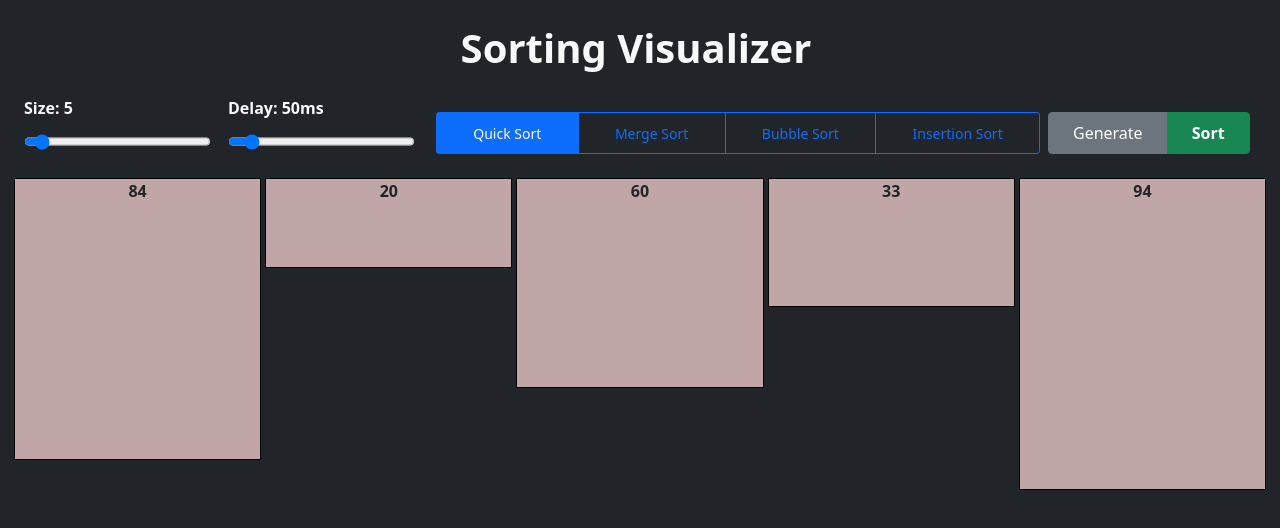
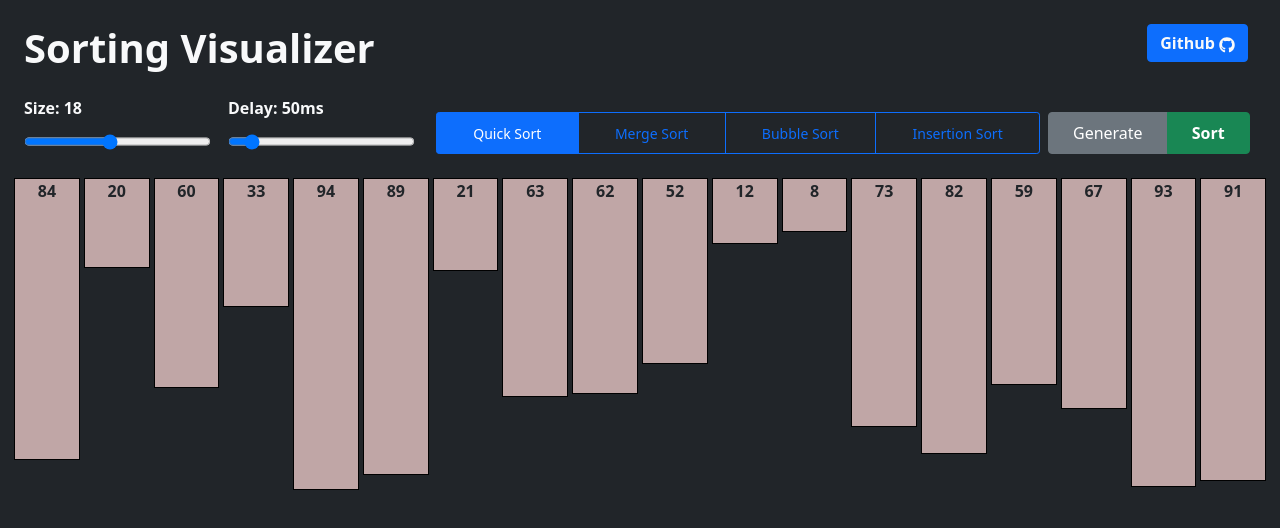
Before and after one commit to mohit718/Visualizer, a React (Create React App) app: page / in a window 1280 px wide. Shown: the top 528 px of the page. Built offline with nearby package versions, Linux system fonts and the light colour scheme.

Commit message:
added github link

```diff
--- a/package.json
+++ b/package.json
@@ -9,6 +9,7 @@
     "bootstrap": "^5.1.3",
     "react": "^18.1.0",
     "react-dom": "^18.1.0",
+    "react-icons": "^5.5.0",
     "react-scripts": "5.0.1",
     "web-vitals": "^2.1.4"
   },
--- a/src/SortingVisualizer/NavBar.jsx
+++ b/src/SortingVisualizer/NavBar.jsx
@@ -2,6 +2,8 @@
 import React, { useEffect, useState } from "react";
 /* Constants */
 import { BUBBLE, INSERTION, MERGE, QUICK } from "../constants/sort";
+import { FaGithub } from 'react-icons/fa';
+
 
 const sortingTechniques = [
   { label: "Quick Sort", value: QUICK },
@@ -9,6 +11,12 @@ const sortingTechniques = [
   { label: "Bubble Sort", value: BUBBLE },
   { label: "Insertion Sort", value: INSERTION },
 ];
+
+const getMaxSize = () => {
+  let width = window.innerWidth;
+  let maxSize = Math.floor(width / 35);
+  return maxSize;
+};
 
 export default function NavBar({
   maxSize,
@@ -21,13 +29,7 @@ export default function NavBar({
 }) {
   const [sortTechnique, setSortTechnique] = useState(QUICK);
   const [animationDelay, setAnimationDelay] = useState(50);
-  const [arraySize, setArraySize] = useState(5);
-
-  const getMaxSize = () => {
-    let width = window.innerWidth;
-    let maxSize = Math.floor(width / 35);
-    return maxSize;
-  };
+  const [arraySize, setArraySize] = useState(Math.floor(getMaxSize() / 2));
 
   useEffect(() => {
     onSetSortTechnique(sortTechnique);
@@ -43,8 +45,22 @@ export default function NavBar({
 
   return (
     <nav className="navbar navbar-expand-xl navbar-dark bg-dark container-fluid text-light">
-      <div className="row g-0 gx-2 gy-3 w-100 p-1 p-lg-3">
-        <h2 className="col-12 text-light fs-1 fw-bold mb-4">Sorting Visualizer</h2>
+      <div className="row g-0 gx-2 gy-3 w-100 p-2 p-lg-3">
+        <div className="col-12 row g-0 my-3">
+          <h2 className="col-8 text-light fs-1 fw-bold text-nowrap text-start">Sorting Visualizer</h2>
+          <div className="col-4 text-end">
+          <button
+            className="btn btn-primary text-light fw-bold"
+            onClick={() =>
+              window.open("https://github.com/mohit718/Visualizer", "_blank")
+            }
+          >
+            Github{" "}
+            <span className="">
+              <FaGithub />
+            </span>
+          </button></div>
+        </div>
         {/* size-bar */}
         <div className="col-12 col-lg-2 row g-0">
           <span className="text-start fw-bolder fs-6 text-nowrap col-4 col-lg-12">
@@ -96,7 +112,7 @@ export default function NavBar({
           })}
         </div>
         {/* generate-sort-buttons */}
-        <div className="col-12 col-lg-2">
+        <div className="col-12 col-lg-2 text-center text-lg-end">
           <div className="btn-group" role="group">
             <button
               className="btn p-2 px-4 btn-secondary"
@@ -106,7 +122,10 @@ export default function NavBar({
               Generate
             </button>
             <button
-              className={"fw-bold btn p-2 px-4 " + (isActive ? "btn-danger" : "btn-success")}
+              className={
+                "fw-bold btn p-2 px-4 " +
+                (isActive ? "btn-danger" : "btn-success")
+              }
               onClick={onToggle}
             >
               {isActive ? "Stop" : "Sort"}
--- a/src/utilities/Animation.js
+++ b/src/utilities/Animation.js
@@ -32,7 +32,6 @@ export const startAnimations = (animations, speed, callback) => {
     );
   });
   const time = speed * (n - 1);
-  console.log({ time: time });
   timeouts.push(
     setTimeout(() => {
       removeCompareSwap();
```
Also changed, not shown: 1 other file (tests, documents, lock files or other folders).
